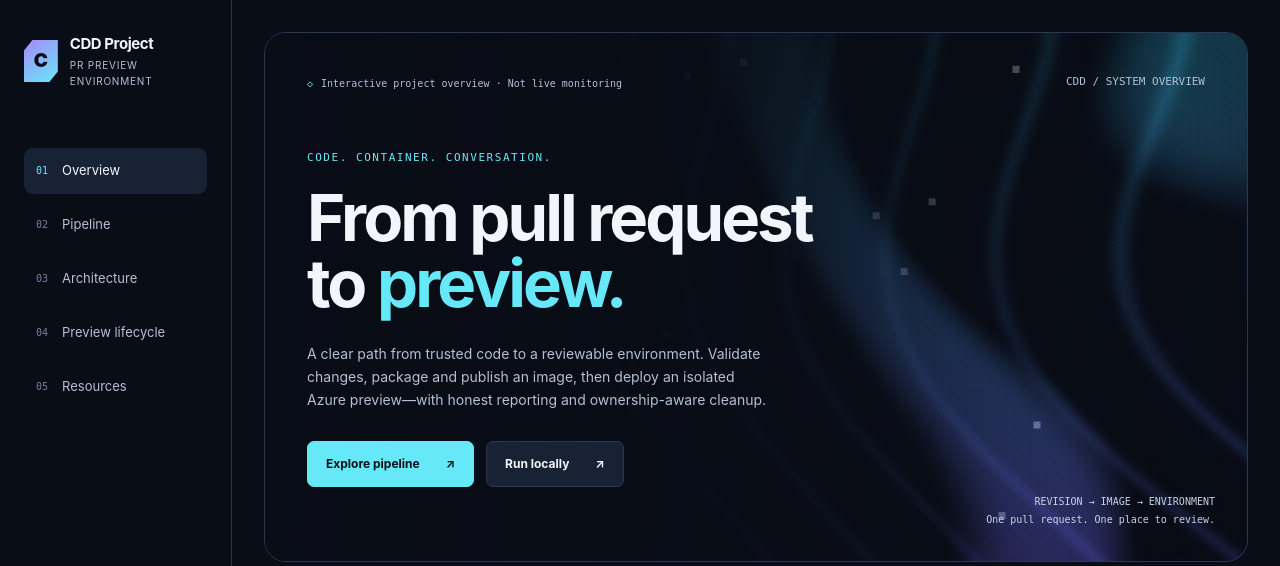
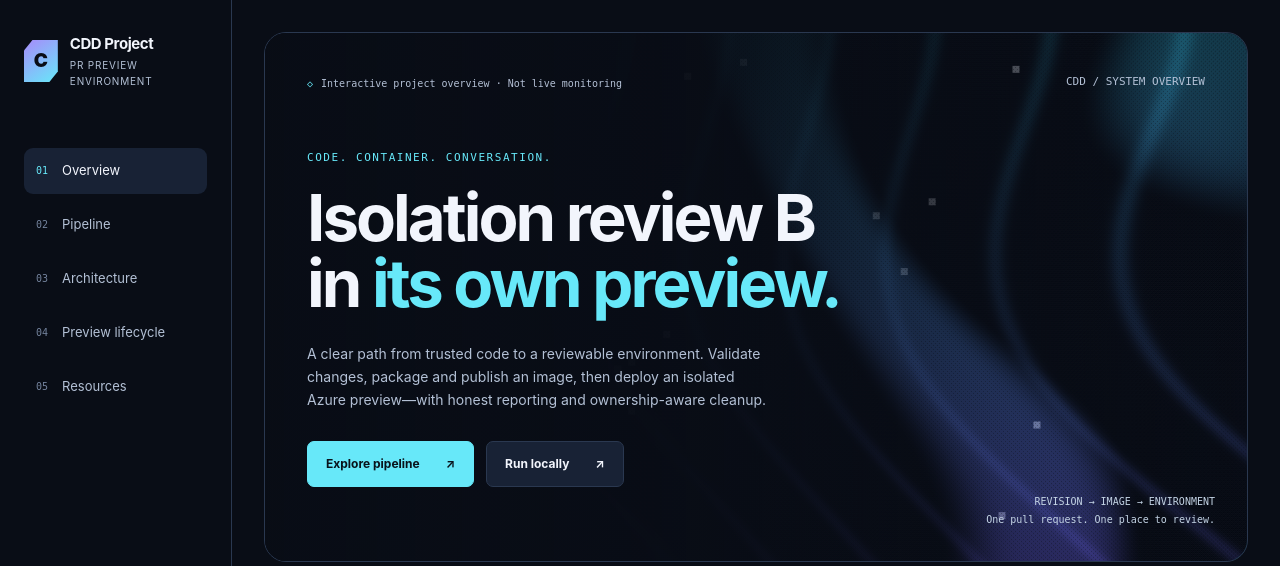
Before and after one commit to prabalpratapsinghmer/CDD-project, a Flask app: page / in a window 1280 px wide. Shown: the top 566 px of the page. Run offline with Flask 3, Linux system fonts and the light colour scheme.

Commit message:
Show distinct disposable B isolation review marker

```diff
--- a/templates/dashboard.html
+++ b/templates/dashboard.html
@@ -48,7 +48,7 @@
 <div class="hero" id="hero"><canvas id="hero-canvas" aria-hidden="true"></canvas>
 <div class="hero-top"><span class="overview-label">Interactive project overview · Not live monitoring</span><span class="hero-index">CDD / SYSTEM OVERVIEW</span></div>
 <div class="eyebrow" style="margin-bottom:18px">Code. Container. Conversation.</div>
-<h1 id="overview-title">From pull request<br>to <em>preview.</em></h1>
+<h1 id="overview-title">Isolation review B<br>in <em>its own preview.</em></h1>
 <p class="hero-copy">A clear path from trusted code to a reviewable environment. Validate changes, package and publish an image, then deploy an isolated Azure preview—with honest reporting and ownership-aware cleanup.</p>
 <div class="hero-actions"><a class="button primary" href="#pipeline">Explore pipeline <span aria-hidden="true">↗</span></a><a class="button" href="#resources">Run locally <span aria-hidden="true">↗</span></a></div>
 <div class="hero-caption" aria-hidden="true">REVISION → IMAGE → ENVIRONMENT<br>One pull request. One place to review.</div>
```
